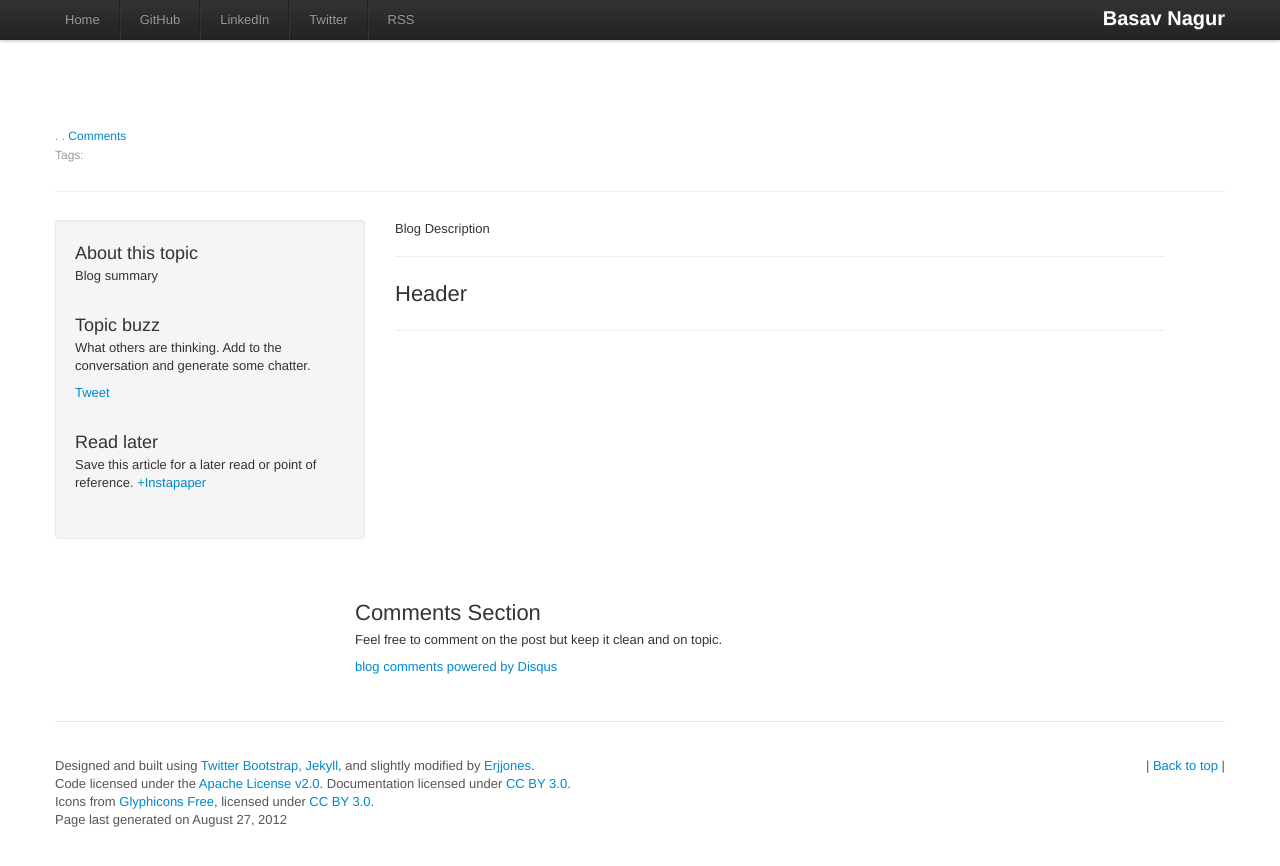
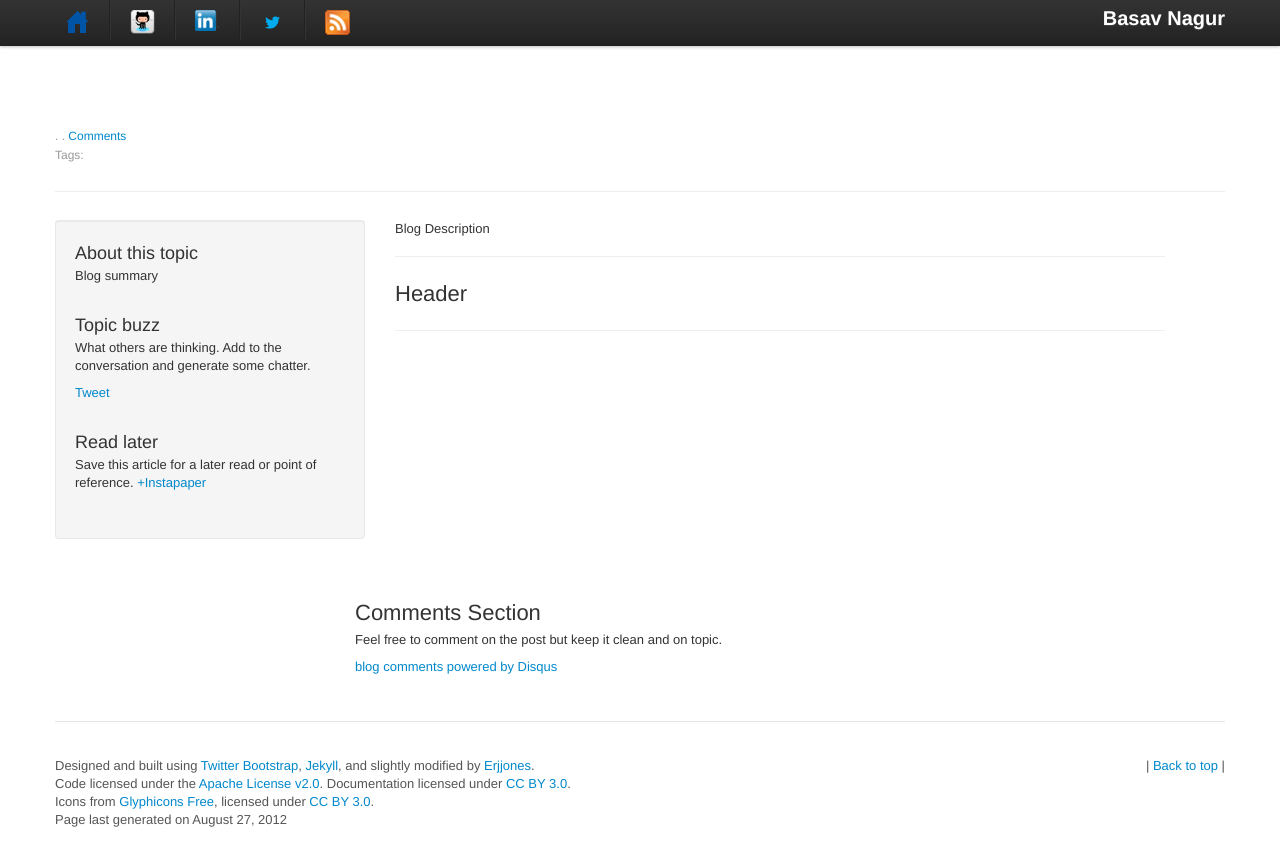
Before and after one commit to basav/basav.github.com, a Jekyll site: the page built from template.markdown, in a window 1280 px wide. Shown: the top 866 px of the page. Built offline with Jekyll 4.4.1, drawn with Linux system fonts in a browser that asks for light colours; Markdown is read by kramdown in place of the engine named in the settings; comment, search, counter and statistics services are not loaded.

Commit message:
icons instead of text

```diff
--- a/_includes/navigation.html
+++ b/_includes/navigation.html
@@ -10,23 +10,33 @@
 	  <div class="nav-collapse">
 		<ul class="nav">
 		  <li class="">
-			<a href="http://basav.github.com">Home</a>
+			<a href="http://basav.github.com">
+				<img src="/img/home-icon-0.png" height="30" width="25" />
+			</a>
 		  </li>
 		  <li class="divider-vertical"></li>
 		  <li class="">
-			<a href="http://github.com/basav" target="_blank">GitHub</a>
+			<a href="http://github.com/basav" target="_blank">
+				<img src="/img/github-icon.png" height="30" width="25"/>
+			</a>
 		  </li>
 		  <li class="divider-vertical"></li>
 		  <li class="">
-			<a href="http://in.linkedin.com/in/bnagur" title="Go to linkedin profile" target="_blank">LinkedIn</a>
+			<a href="http://in.linkedin.com/in/bnagur" title="Go to linkedin profile" target="_blank">
+				<img src="/img/LinkedIn_Logo30px.png" height="30" width="25" />
+			</a>
 		  </li>
 		  <li class="divider-vertical"></li>
 		  <li class="">
-			<a href="http://www.twitter.com/basav" title="Go to twitter.com/basav" target="_blank">Twitter</a>
+			<a href="http://www.twitter.com/basav" title="Go to twitter.com/basav" target="_blank">
+				<img src="/img/twitter-bird-light-bgs.png" height="30" width="25" />
+			</a>
 		  </li>
 		  <li class="divider-vertical"></li>
 		  <li class="">
-			<a href="atom.xml" title="Subscribe to RSS">RSS</a>
+			<a href="atom.xml" title="Subscribe to RSS">
+				<img src="/img/rss-icon.png" height="30" width="25" />
+			</a>
 		  </li>
 		</ul>
 	  </div>
```
Also changed, not shown: img/LinkedIn_Logo30px.png (added), img/Visitors Overview - Google Analytics.png (deleted), img/github-icon.png (added), img/home-icon-0.png (added), img/rss-icon.png (added), img/twitter-bird-light-bgs.png (added).
